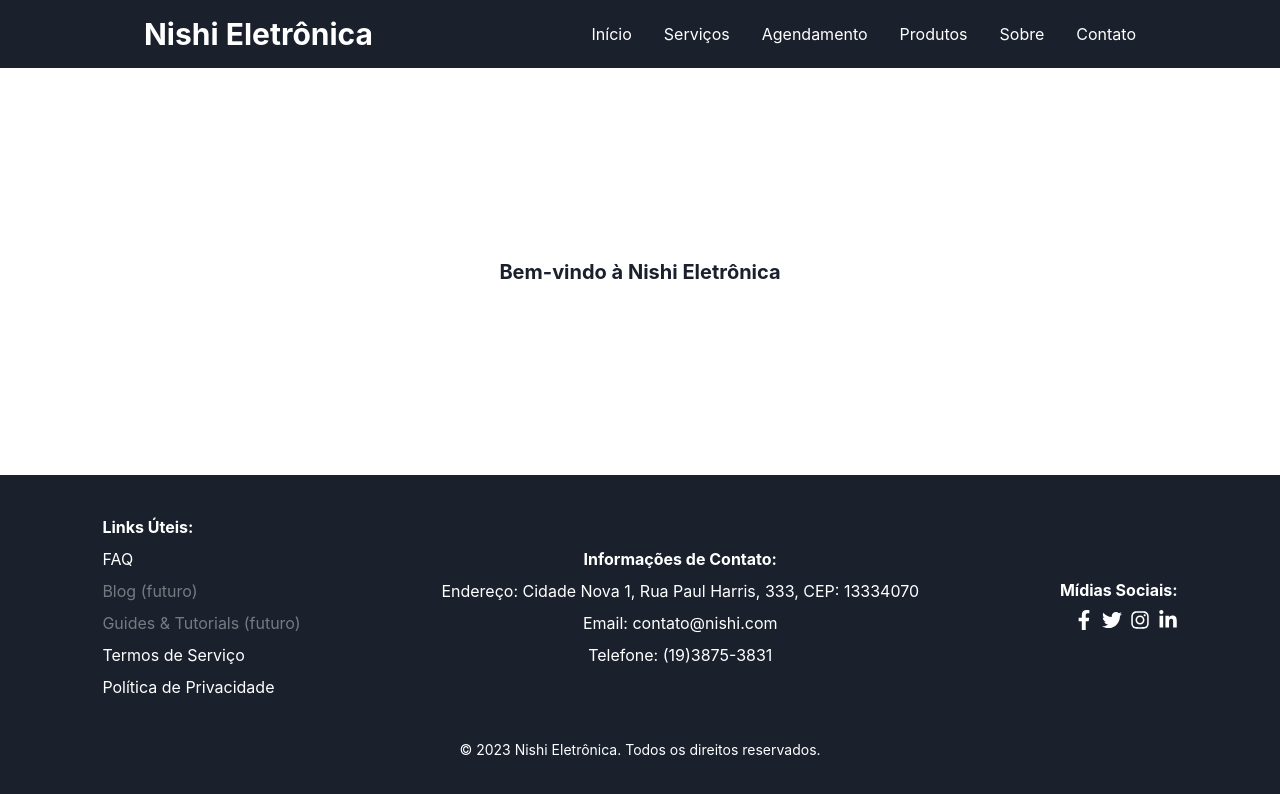
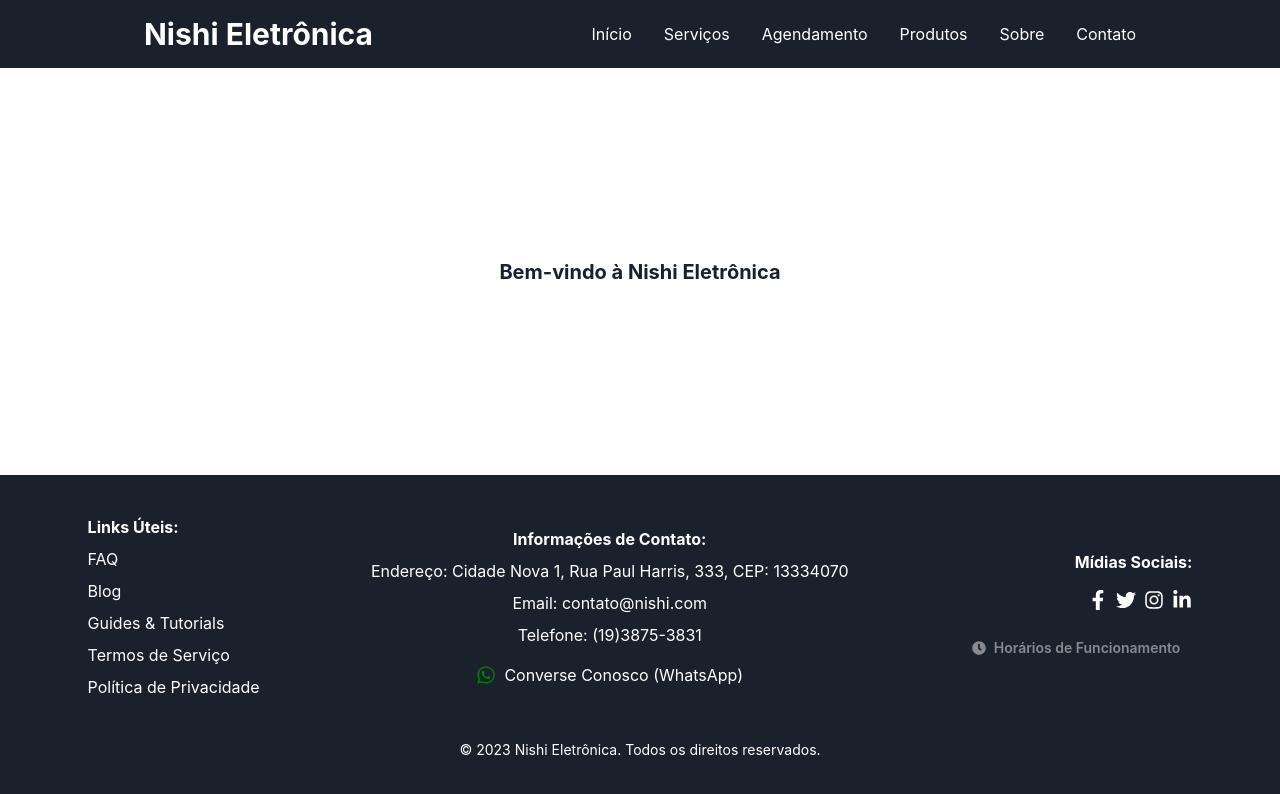
Before and after one commit to Smart624/FrontEnd-PI-4SE, a React (Vite) app: page / in a window 1280 px wide. Shown: the top 794 px of the page. Built offline with nearby package versions, Linux system fonts and the light colour scheme.

Commit message:
Improved the footer

```diff
--- a/src/components/Footer/index.tsx
+++ b/src/components/Footer/index.tsx
@@ -1,6 +1,12 @@
 import React from 'react';
-import { Box, HStack, VStack, Text, Link, Icon } from '@chakra-ui/react';
-import { FaFacebookF, FaTwitter, FaInstagram, FaLinkedinIn } from 'react-icons/fa';
+import {
+    Box, HStack, VStack, Text, Link, Icon, Popover, PopoverTrigger,
+    PopoverContent, PopoverArrow, PopoverCloseButton, PopoverHeader,
+    PopoverBody, Button
+} from '@chakra-ui/react';
+import {
+    FaFacebookF, FaTwitter, FaInstagram, FaLinkedinIn, FaWhatsapp, FaClock
+} from 'react-icons/fa';
 
 const Footer: React.FC = () => (
     <Box as="footer" bg="gray.800" color="white" py={10}>
@@ -9,8 +15,8 @@ const Footer: React.FC = () => (
             <VStack align="flex-start" spacing={2}>
                 <Text fontWeight="bold">Links Úteis:</Text>
                 <Link href="/faq">FAQ</Link>
-                <Link href="/blog" style={{ pointerEvents: 'none', opacity: 0.4 }}>Blog (futuro)</Link>
-                <Link href="/guides" style={{ pointerEvents: 'none', opacity: 0.4 }}>Guides & Tutorials (futuro)</Link>
+                <Link href="/blog">Blog</Link>
+                <Link href="/guides">Guides & Tutorials</Link>
                 <Link href="/termos-de-servico">Termos de Serviço</Link>
                 <Link href="/politica-de-privacidade">Política de Privacidade</Link>
             </VStack>
@@ -21,10 +27,17 @@ const Footer: React.FC = () => (
                 <Text>Endereço: Cidade Nova 1, Rua Paul Harris, 333, CEP: 13334070</Text>
                 <Text>Email: contato@nishi.com</Text>
                 <Text>Telefone: (19)3875-3831</Text>
+                {/* WhatsApp Contact */}
+                <HStack spacing={2} pt={2}>
+                    <Icon as={FaWhatsapp} w={5} h={5} color="green" />
+                    <Link href="https://wa.me/551938753831" isExternal>
+                        <Text>Converse Conosco (WhatsApp)</Text>
+                    </Link>
+                </HStack>
             </VStack>
 
-            {/* Social Media Icons */}
-            <VStack align="flex-end" spacing={2}>
+            {/* Social Media Icons and Business Hours Popover */}
+            <VStack align="flex-end" spacing={4}>
                 <Text fontWeight="bold">Mídias Sociais:</Text>
                 <HStack spacing={2}>
                     <Link href="https://facebook.com" isExternal>
@@ -40,9 +53,24 @@ const Footer: React.FC = () => (
                         <Icon as={FaLinkedinIn} w={5} h={5} />
                     </Link>
         </HStack>
+        <Popover trigger="hover" placement="top-start">
+            <PopoverTrigger>
+                <Button size="sm" leftIcon={<FaClock />} variant="ghost" colorScheme="whiteAlpha">
+                    Horários de Funcionamento
+                </Button>
+            </PopoverTrigger>
+            <PopoverContent color="white" bg="gray.700" borderColor="gray.600">
+                <PopoverArrow bg="gray.700" />
+                <PopoverCloseButton />
+                <PopoverHeader>Horários de Funcionamento:</PopoverHeader>
+                <PopoverBody>
+                    <Text>Segunda a Sexta: 09:00–12:00, 13:00–17:00</Text>
+                    <Text>Sábado: 09:00–12:00</Text>
+                </PopoverBody>
+            </PopoverContent>
+        </Popover>
     </VStack>
 </HStack>
-
 <Text textAlign="center" fontSize="sm" mt={10}>
     © 2023 Nishi Eletrônica. Todos os direitos reservados.
 </Text>
```
Also changed, not shown: src/pages/Faq/index.tsx (added), src/pages/Guides/index.tsx (added), src/pages/PrivacyPolicy/index.tsx (added), src/pages/TermsService/index.tsx (added). Lines whose indentation alone changed are shown as unchanged.
